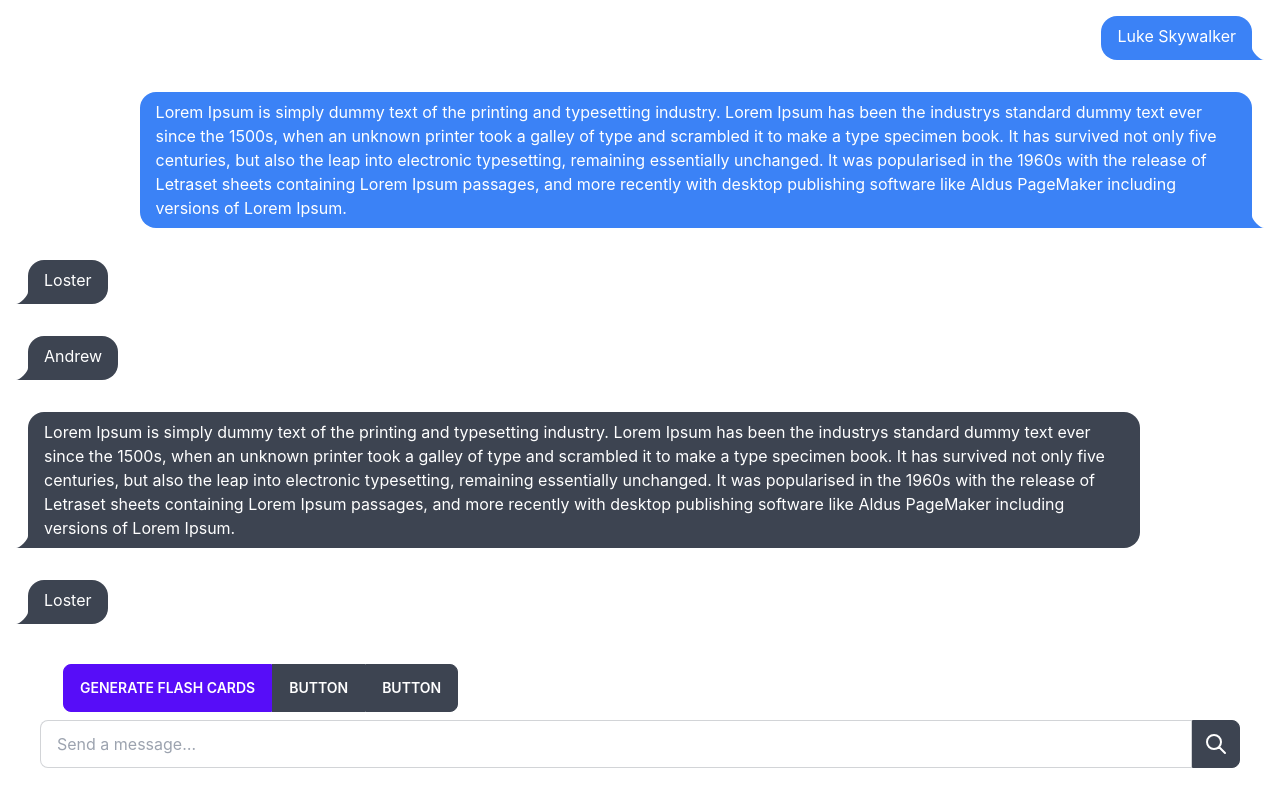
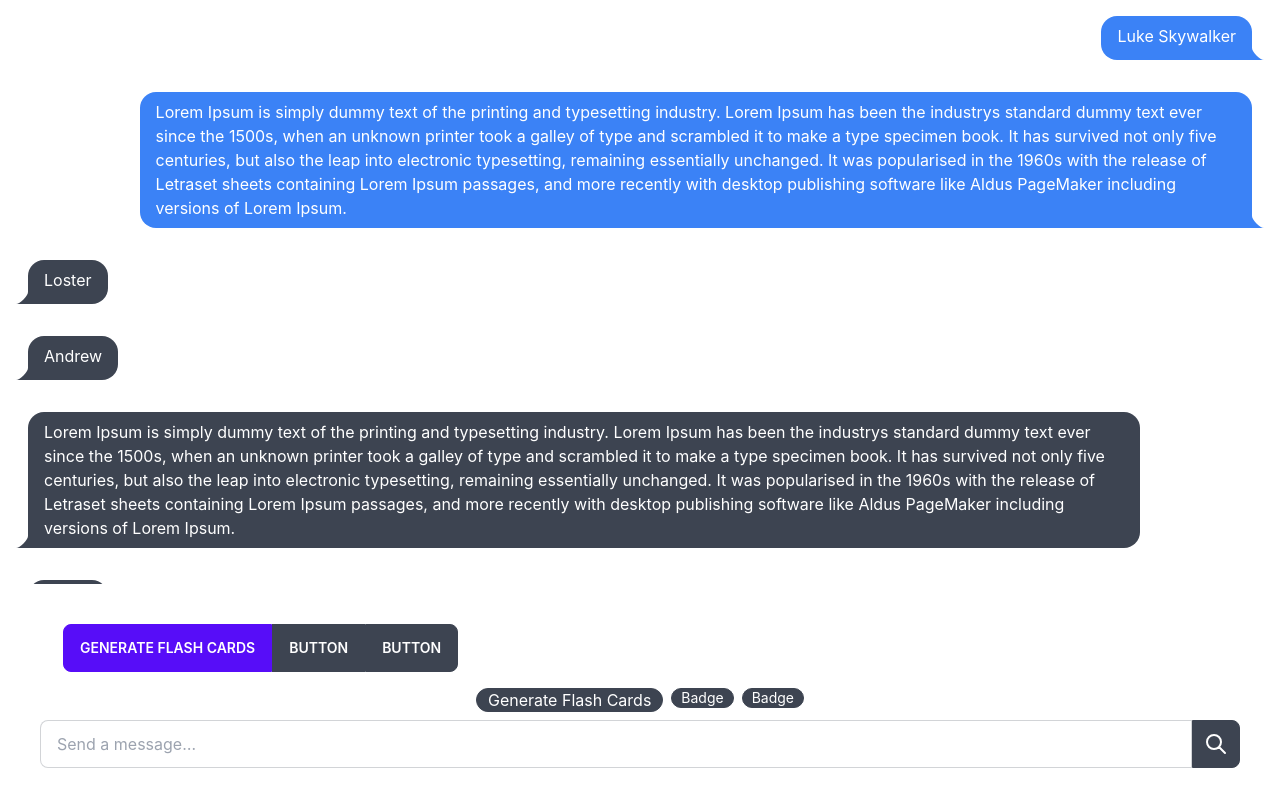
Before and after one commit to nathan-gage/StudySavantFrontend, a Next.js app in the folder embedded-client/: page /generate in a window 1280 px wide. Shown: the top 800 px of the page. Built offline with nearby package versions, Linux system fonts and the light colour scheme.

Commit message:
add badge

```diff
--- a/embedded-client/app/generate/page.tsx
+++ b/embedded-client/app/generate/page.tsx
@@ -106,6 +106,12 @@ export default function Home() {
           <button className='btn'>Button</button>
           <button className='btn'>Button</button>
         </div>
+
+        <div className='flex flex-row m-2 gap-x-2'>
+          <span className='badge badge-lg'>Generate Flash Cards</span>
+          <span className='badge'>Badge</span>
+          <span className='badge'>Badge</span>
+        </div>
         <div className='form-control'>
           <div className='input-group'>
             <input
```
